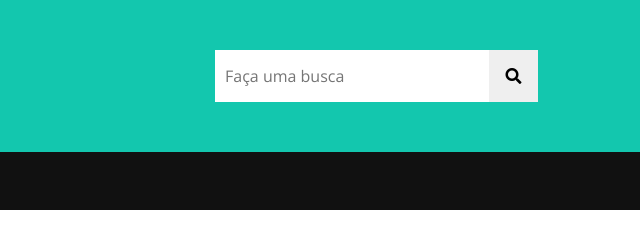
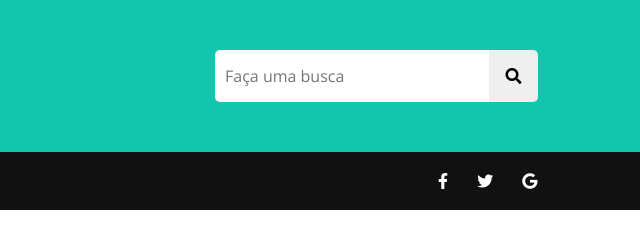
Before and after one commit to Fabiobrito/front-end-curso-basico, a plain HTML site: page html&css/nodeshop/index.html in a window 1280 px wide. Shown: the full height of the page, 640-1280 px from the left. Drawn offline with nearby package versions, Linux system fonts and the light colour scheme.

Commit message:
Foi adicionado icones de redes sociais no nav e borda da busca foi alterado para redondo

```diff
--- a/html&css/nodeshop/css/style.css
+++ b/html&css/nodeshop/css/style.css
@@ -33,11 +33,13 @@ p{font-size: 1em;color: #777;}
 	width: 85%;
 	float:left;
 	padding: 15px 10px;
+	border-radius: 5px 0px 0px 5px;/*deixa a borda arredondada da ponta de cima e de baixo do lado esquerdo da busca*/
 }
 
 .cabecalho button{
 	width: 15%;
 	padding: 15px;
+	border-radius: 0px 5px 5px 0px;/*deixa a borda arredondada da ponta de cima e de baixo do lado direito da busca*/
 }
 
 /*MENU*/
@@ -59,3 +61,25 @@ p{font-size: 1em;color: #777;}
 .menu li a:hover{
 	color: #fff;/* quando o mouse passar muda a cor para branco*/
 }
+
+/*Social Icons */
+.social-icons{
+	float: right;
+}
+
+.social-icons a{
+	color:#fff;
+	margin-left: 25px;
+
+}
+.fb:hover{
+	color:#3b5998;
+}
+
+.tt:hover{
+	color: #54a4d6;;
+}
+
+.goo:hover{
+	color:#D73D32;
+}
--- a/html&css/nodeshop/index.html
+++ b/html&css/nodeshop/index.html
@@ -30,6 +30,12 @@
 				<li><a href="#"> Contato</a></li>
 
 			</ul>
+			<div class="social-icons">
+				<a class="fb" href="#"><i class="fab fa-facebook-f"></i></a>
+				<a class="tt" href="#"><i class="fab fa-twitter"></i></a>
+				<a class="goo" href="#"><i class="fab fa-google"></i></a>
+
+			</div>
 		</nav>
 
 	</body>
```
